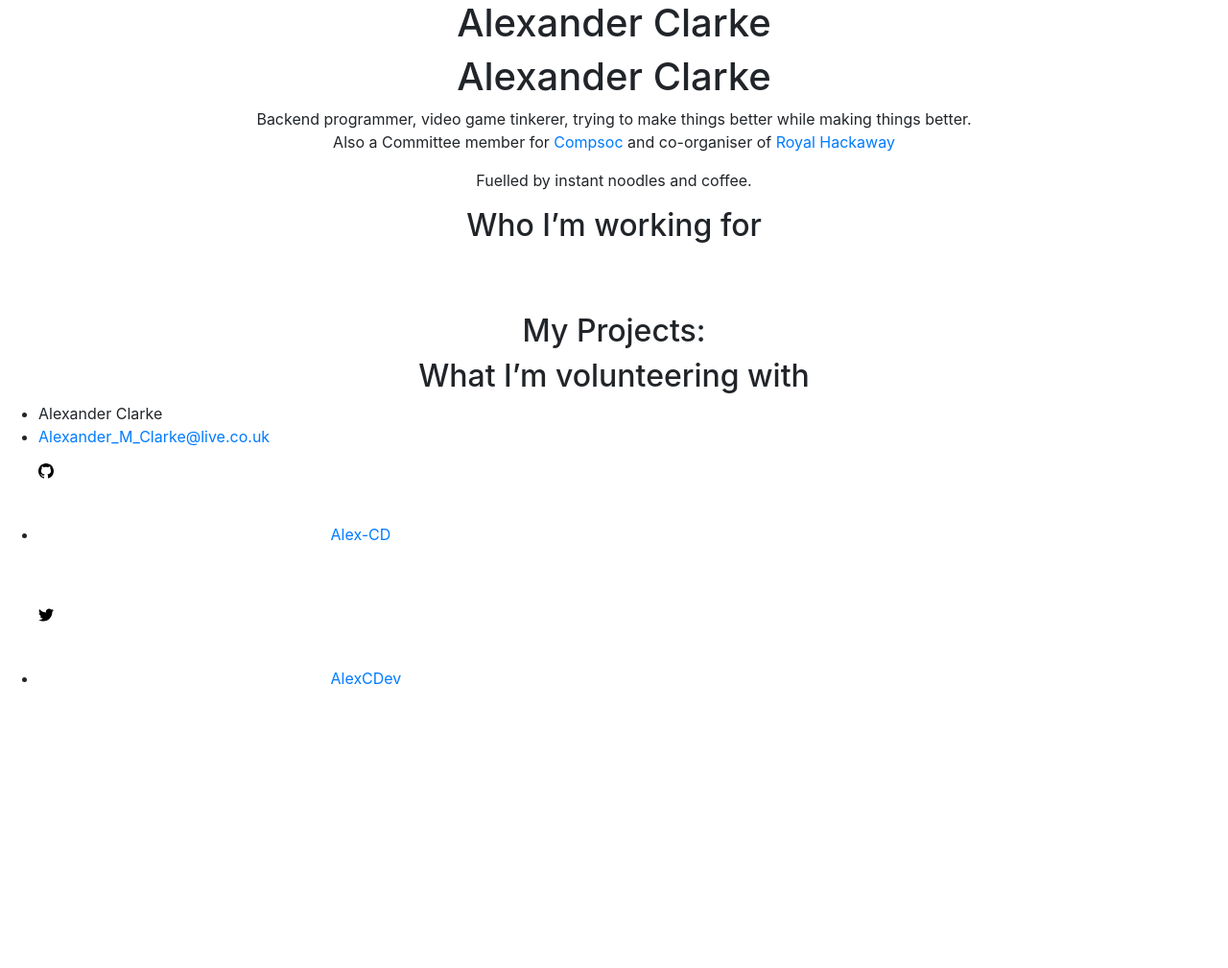
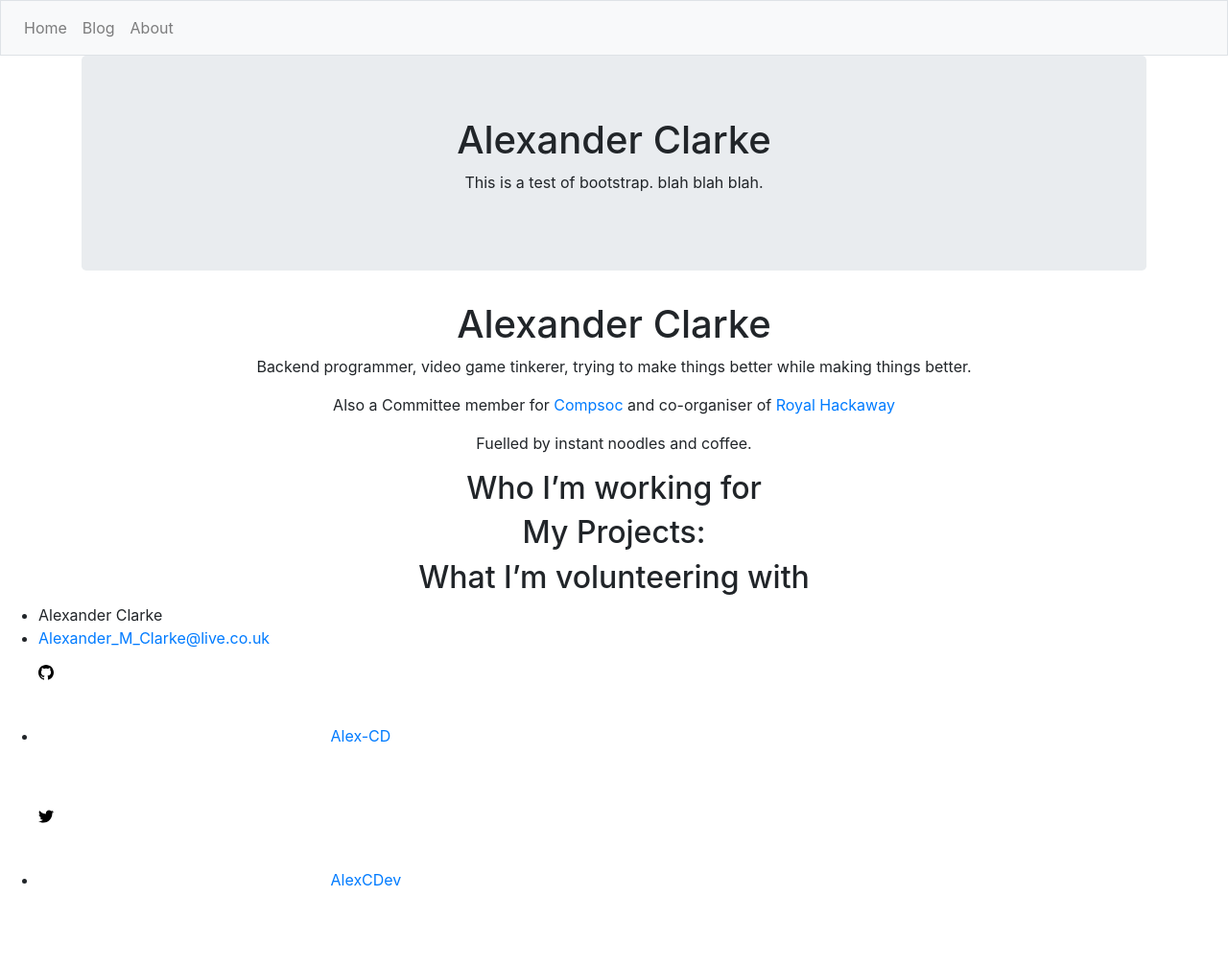
Before and after one commit to Alex-CD/alexcdev-site, a Jekyll site: the page built from index.md, in a window 1280 px wide. Shown: the whole page at 96% size. Built offline with Jekyll 4.4.1, drawn with Linux system fonts in a browser that asks for light colours; our own code applies the rules of GitHub Pages for plain Markdown files; before the commit the page ends 900 px from its top, so only the background shows below that.

Commit message:
Rebuild navbar

```diff
--- a/_includes/head.html
+++ b/_includes/head.html
@@ -1,10 +1,6 @@
 <head>
   <meta charset="utf-8">
-  <link rel="stylesheet" href="https://stackpath.bootstrapcdn.com/bootstrap/4.1.1/css/bootstrap.min.css" integrity="sha384-WskhaSGFgHYWDcbwN70/dfYBj47jz9qbsMId/iRN3ewGhXQFZCSftd1LZCfmhktB" crossorigin="anonymous">
-  <link rel="stylesheet" href="{{ "/assets/main.css" | relative_url }}">
-
-
-  <meta http-equiv="X-UA-Compatible" content="IE=edge">
   <meta name="viewport" content="width=device-width, initial-scale=1, shrink-to-fit=no">
 
+  <link rel="stylesheet" href="https://stackpath.bootstrapcdn.com/bootstrap/4.1.1/css/bootstrap.min.css" integrity="sha384-WskhaSGFgHYWDcbwN70/dfYBj47jz9qbsMId/iRN3ewGhXQFZCSftd1LZCfmhktB" crossorigin="anonymous">
 </head>
--- a/_includes/header.html
+++ b/_includes/header.html
@@ -1,21 +1,14 @@
-<header class="site-header" role="banner">
+<header class="site-header border" role="banner">
 
   <div class="wrapper">
-      <nav class="site-nav">
-        <input type="checkbox" id="nav-trigger" class="nav-trigger" />
-        <label for="nav-trigger">
-          <span class="menu-icon">
-            <svg viewBox="0 0 18 15" width="18px" height="15px">
-              <path d="M18,1.484c0,0.82-0.665,1.484-1.484,1.484H1.484C0.665,2.969,0,2.304,0,1.484l0,0C0,0.665,0.665,0,1.484,0 h15.032C17.335,0,18,0.665,18,1.484L18,1.484z M18,7.516C18,8.335,17.335,9,16.516,9H1.484C0.665,9,0,8.335,0,7.516l0,0 c0-0.82,0.665-1.484,1.484-1.484h15.032C17.335,6.031,18,6.696,18,7.516L18,7.516z M18,13.516C18,14.335,17.335,15,16.516,15H1.484 C0.665,15,0,14.335,0,13.516l0,0c0-0.82,0.665-1.483,1.484-1.483h15.032C17.335,12.031,18,12.695,18,13.516L18,13.516z"/>
-            </svg>
-          </span>
-        </label>
-
-        <div class="trigger">
-          <a class="page-link" href="/">Home</a>
-          <a class="page-link" href="/blog.html">My Blog</a>
-
-        </div>
+      <nav class="navbar navbar-expand-lg navbar-light bg-light mr-auto">
+          <div>
+            <ul class="navbar-nav align-right">
+              <li class="nav-item"><a class="nav-link" href="">Home</a></li>
+              <li class="nav-item"><a class="nav-link" href="">Blog</a></li>
+              <li class="nav-item"><a class="nav-link" href="">About</a></li>
+            </ul>
+          </div>
       </nav>
   </div>
 </header>
--- a/_layouts/home.html
+++ b/_layouts/home.html
@@ -1,21 +1,13 @@
-<!DOCTYPE html>
-<html lang="en">
-  {%- include head.html -%}
-  <body>
-    <main class="page-content" aria-label="Content">
-      <div class="wrapper">
-        <div class="home" style="text-align: center;">
-          {%- if page.title -%}
-            <h1 class="page-heading">{{ page.title }}</h1>
-          {%- endif -%}
-          {{ content }}
-        </div>
-      </div>
-    </main>
+---
+layout: default
+---
 
 
-    {%- include footer.html -%}
+<div class="container text-center">
+    <div class="jumbotron">
+      <h1>Alexander Clarke</h1>
+      <p>This is a test of bootstrap. blah blah blah.</p>
 
-  </body>
-
-</html>
+    </div>
+    {{ content }}
+</div>
--- a/index.md
+++ b/index.md
@@ -6,15 +6,13 @@ layout: home
 # Alexander Clarke
 
 Backend programmer, video game tinkerer, trying to make things better while making things better.
-<br>
+
 Also a Committee member for [Compsoc](https://computingsociety.co.uk/#/) and co-organiser of [Royal Hackaway](http://royalhackaway.com/)
 
 Fuelled by instant noodles and coffee.
 
 ## Who I'm working for
-<br>
-{%- include projects-list.html -%}
-<br>
+
 ## My Projects:
 
 ## What I'm volunteering with
```
